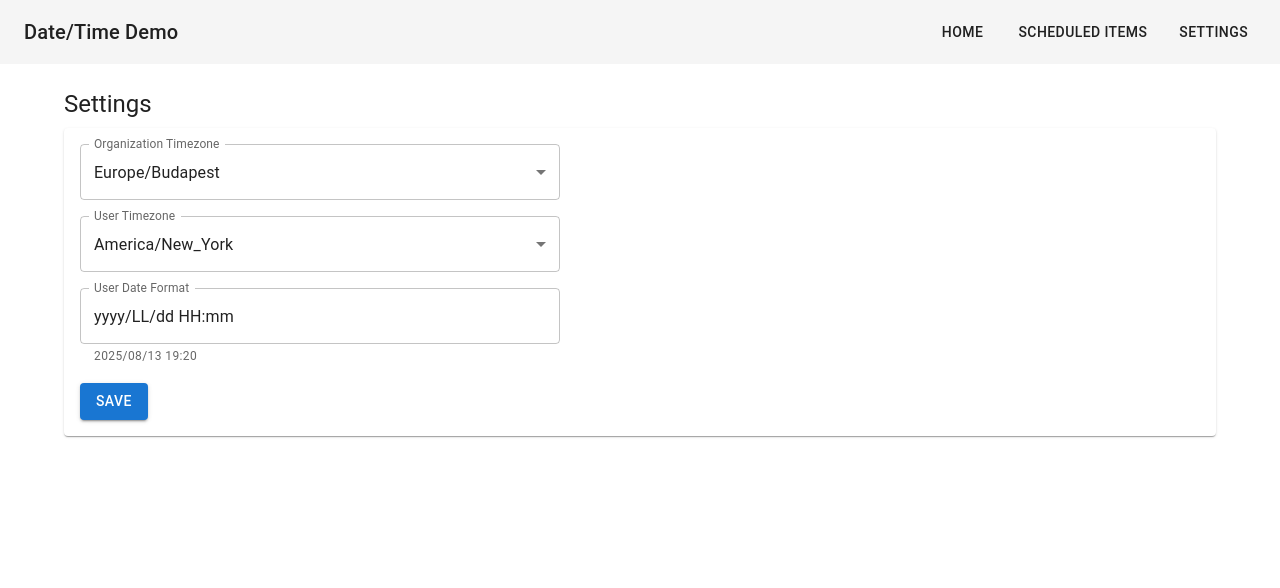
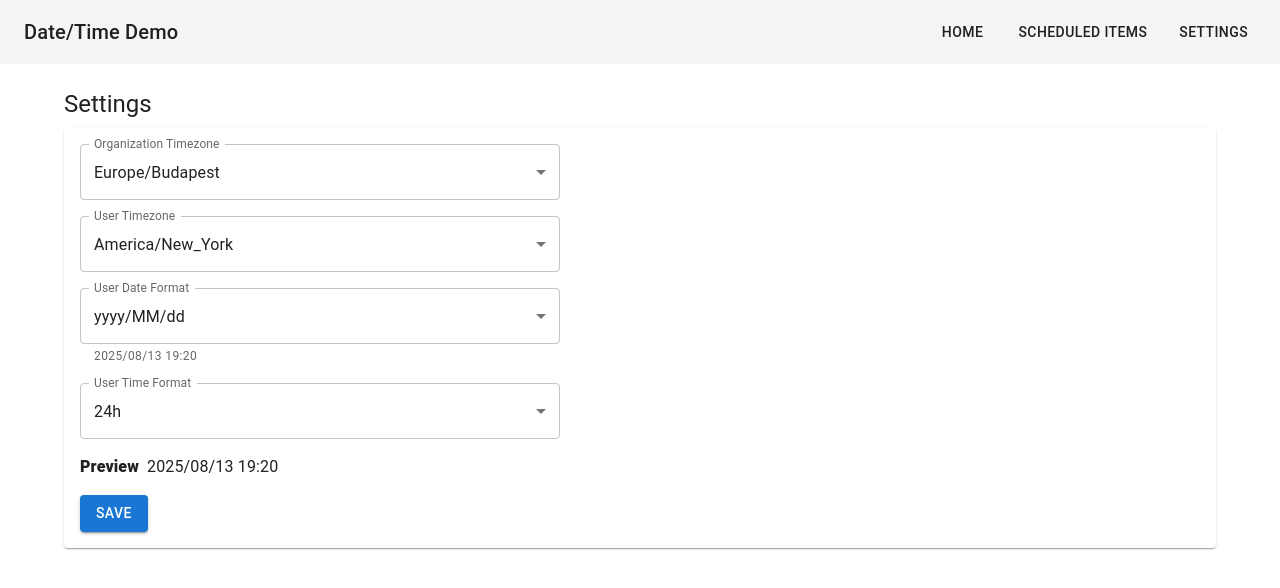
Before and after one commit to dil-abeli/react-datetime-module, a React (Vite) app: page /settings in a window 1280 px wide. Shown: the top 588 px of the page. Built offline with nearby package versions, Linux system fonts and the light colour scheme; what @diligentcorp/atlas-theme-mui would draw is missing.

Commit message:
Enhance datetime configuration by adding user time format support; update SettingsPage to include time format selection; modify DateDisplay for dynamic formatting; refactor related components and utilities for improved date and time handling.

```diff
--- a/src/api/config.ts
+++ b/src/api/config.ts
@@ -1,5 +1,6 @@
 import type { TimeConfig } from '../providers/datetime/utils'
 import { useSettingsStore } from '../store/settingsStore'
+import { TIME_FORMAT_PATTERN } from '../providers/datetime/constants'
 
 function delay(ms: number) {
   return new Promise((r) => setTimeout(r, ms))
@@ -7,8 +8,8 @@ function delay(ms: number) {
 
 export async function fetchTimeConfig(): Promise<TimeConfig> {
   await delay(200)
-  const { orgTimezone, userTimezone, userDateFormat } = useSettingsStore.getState()
-  return { orgTimezone, userTimezone, userDateFormat }
+  const { orgTimezone, userTimezone, userDateFormat, userTimeFormat } = useSettingsStore.getState()
+  return { orgTimezone, userTimezone, userDateFormat, userTimeFormat }
 }
 
 export async function fetchOrgTimezone(): Promise<string> {
@@ -18,12 +19,13 @@ export async function fetchOrgTimezone(): Promise<string> {
 
 export async function fetchUserPrefs(): Promise<{ timezone: string; dateFormat: string }> {
   const cfg = await fetchTimeConfig()
-  return { timezone: cfg.userTimezone, dateFormat: cfg.userDateFormat }
+  const combined = `${cfg.userDateFormat} ${TIME_FORMAT_PATTERN[cfg.userTimeFormat]}`
+  return { timezone: cfg.userTimezone, dateFormat: combined }
 }
 
 export async function updateTimeConfig(next: Partial<TimeConfig>): Promise<TimeConfig> {
   await delay(200)
   useSettingsStore.getState().updateConfig(next)
-  const { orgTimezone, userTimezone, userDateFormat } = useSettingsStore.getState()
-  return { orgTimezone, userTimezone, userDateFormat }
+  const { orgTimezone, userTimezone, userDateFormat, userTimeFormat } = useSettingsStore.getState()
+  return { orgTimezone, userTimezone, userDateFormat, userTimeFormat }
 }
--- a/src/components/DateDisplay.tsx
+++ b/src/components/DateDisplay.tsx
@@ -15,9 +15,9 @@ export function DateDisplay({
   format,
   emptyText = "—",
 }: DateDisplayProps) {
-  const { orgTimezone, userTimezone, userDateFormat, ready } = useDateTimeConfig();
+  const { orgTimezone, userTimezone, userDateFormat, userTimeFormat, ready } = useDateTimeConfig();
 
-  const displayFormat = format ?? userDateFormat;
+  const displayFormat = format ?? `${userDateFormat} ${userTimeFormat === '24h' ? 'HH:mm' : 'hh:mm a'}`;
 
   const tzRows = useMemo(
     () => [
@@ -38,7 +38,7 @@ export function DateDisplay({
         const isActive = tz === orgTimezone;
         const value = baseUtc!.setZone(tz).toFormat(displayFormat);
         return (
-          <Stack key={tz} direction="row" justifyContent="space-between" gap={2}>
+          <Stack key={`${label}|${tz}`} direction="row" justifyContent="space-between" gap={2}>
             <Stack sx={{ minWidth: 150 }}>
               <Typography variant="labelSm" fontWeight={isActive ? 800 : 400}>
                 {label}
--- a/src/pages/settings/SettingsPage.tsx
+++ b/src/pages/settings/SettingsPage.tsx
@@ -1,18 +1,19 @@
 import { Box, Paper, Stack, TextField, Typography, MenuItem } from '@mui/material'
 import { useMemo, useState } from 'react'
 import { useTimeConfigQuery, useUpdateTimeConfigMutation } from '../../queries/hooks'
-import { useDateTimeConfig } from '../../providers/datetime/hooks'
 import { SubmitButton } from '../../components/ui/SubmitButton'
 import { formatUtcForTimezone } from '../../providers/datetime/utils'
+import { USER_DATE_FORMATS, USER_TIME_FORMATS, TIME_FORMAT_PATTERN, isUserDateFormat, isUserTimeFormat } from '../../providers/datetime/constants'
+import { DateDisplay } from '../../components/DateDisplay'
 
 export function SettingsPage() {
   const { data: config } = useTimeConfigQuery()
-  const { userDateFormat } = useDateTimeConfig()
   const { mutateAsync, isPending } = useUpdateTimeConfigMutation()
 
   const [orgTz, setOrgTz] = useState(config?.orgTimezone ?? 'UTC')
   const [userTz, setUserTz] = useState(config?.userTimezone ?? 'UTC')
-  const [dateFormat, setDateFormat] = useState(config?.userDateFormat ?? userDateFormat)
+  const [dateFormat, setDateFormat] = useState(config?.userDateFormat ?? 'yyyy/MM/dd')
+  const [timeFormat, setTimeFormat] = useState(config?.userTimeFormat ?? '24h')
 
   const tzOptions = useMemo(
     () => ['UTC', 'Europe/Budapest', 'America/New_York', 'Europe/London', 'Asia/Tokyo'],
@@ -20,7 +21,12 @@ export function SettingsPage() {
   )
 
   const handleSave = async () => {
-    await mutateAsync({ orgTimezone: orgTz, userTimezone: userTz, userDateFormat: dateFormat })
+    await mutateAsync({
+      orgTimezone: orgTz,
+      userTimezone: userTz,
+      userDateFormat: dateFormat,
+      userTimeFormat: timeFormat,
+    })
   }
 
   return (
@@ -55,11 +61,46 @@ export function SettingsPage() {
             ))}
           </TextField>
           <TextField
+            select
             label="User Date Format"
             value={dateFormat}
-            onChange={(e) => setDateFormat(e.target.value)}
-            helperText={formatUtcForTimezone(new Date().toISOString(), orgTz, dateFormat)}
+            onChange={(e) => {
+              const value = e.target.value
+              if (isUserDateFormat(value)) setDateFormat(value)
+            }}
+            helperText={formatUtcForTimezone(new Date().toISOString(), orgTz, `${dateFormat} ${TIME_FORMAT_PATTERN[timeFormat]}`)}
+          >
+            {USER_DATE_FORMATS.map((fmt) => (
+              <MenuItem key={fmt} value={fmt}>
+                {fmt}
+              </MenuItem>
+            ))}
+          </TextField>
+          <TextField
+            select
+            label="User Time Format"
+            value={timeFormat}
+            onChange={(e) => {
+              const value = e.target.value
+              if (isUserTimeFormat(value)) setTimeFormat(value)
+            }}
+          >
+            {USER_TIME_FORMATS.map((fmt) => (
+              <MenuItem key={fmt} value={fmt}>
+                {fmt}
+              </MenuItem>
+            ))}
+          </TextField>
+
+          <Stack direction="row" spacing={1}>
+          <Typography variant="labelSm" fontWeight={800} alignSelf="center">
+            Preview
+          </Typography>
+          <DateDisplay
+            utcIso={new Date().toISOString()}
+            format={`${dateFormat} ${TIME_FORMAT_PATTERN[timeFormat]}`}
           />
+          </Stack>
           <Stack direction="row" spacing={1}>
             <SubmitButton variant="contained" onClick={handleSave} loading={isPending}>
               Save
--- a/src/providers/datetime/DateTimeProvider.tsx
+++ b/src/providers/datetime/DateTimeProvider.tsx
@@ -15,7 +15,8 @@ export function DateTimeProvider({ config, ready, children }: Readonly<DateTimeP
     () => ({
       orgTimezone: config?.orgTimezone ?? 'UTC',
       userTimezone: config?.userTimezone ?? 'UTC',
-      userDateFormat: config?.userDateFormat ?? "yyyy-LL-dd'T'HH:mm",
+      userDateFormat: config?.userDateFormat ?? 'yyyy/MM/dd',
+      userTimeFormat: config?.userTimeFormat ?? '24h',
       ready,
     }),
     [config, ready],
--- /dev/null
+++ b/src/providers/datetime/constants.ts
@@ -0,0 +1,23 @@
+export const USER_DATE_FORMATS = [
+  'yyyy/MM/dd',
+  'MM/dd/yyyy',
+  'dd/MM/yyyy',
+] as const
+
+export type UserDateFormat = typeof USER_DATE_FORMATS[number]
+
+export const USER_TIME_FORMATS = ['12h', '24h'] as const
+export type UserTimeFormat = typeof USER_TIME_FORMATS[number]
+
+export const TIME_FORMAT_PATTERN: Record<UserTimeFormat, string> = {
+  '12h': 'hh:mm a',
+  '24h': 'HH:mm',
+}
+
+export function isUserDateFormat(value: string): value is UserDateFormat {
+  return (USER_DATE_FORMATS as readonly string[]).includes(value)
+}
+
+export function isUserTimeFormat(value: string): value is UserTimeFormat {
+  return (USER_TIME_FORMATS as readonly string[]).includes(value)
+}
--- a/src/providers/datetime/utils.ts
+++ b/src/providers/datetime/utils.ts
@@ -1,9 +1,12 @@
 import { DateTime } from 'luxon'
+
+import type { UserDateFormat, UserTimeFormat } from './constants'
 
 export type TimeConfig = {
   orgTimezone: string
   userTimezone: string
-  userDateFormat: string
+  userDateFormat: UserDateFormat
+  userTimeFormat: UserTimeFormat
 }
 
 export function utcIsoToOrgDateTime(utcIso: string, orgTimezone: string): DateTime {
--- a/src/store/settingsStore.ts
+++ b/src/store/settingsStore.ts
@@ -1,6 +1,7 @@
 import { create } from 'zustand'
 import { persist } from 'zustand/middleware'
 import type { TimeConfig } from '../providers/datetime/utils'
+import type { UserDateFormat, UserTimeFormat } from '../providers/datetime/constants'
 
 export type SettingsState = TimeConfig & {
   setConfig: (config: TimeConfig) => void
@@ -12,7 +13,8 @@ export const useSettingsStore = create<SettingsState>()(
     (set, get) => ({
       orgTimezone: 'Europe/Budapest',
       userTimezone: 'America/New_York',
-      userDateFormat: 'yyyy/LL/dd HH:mm',
+      userDateFormat: 'yyyy/MM/dd' as UserDateFormat,
+      userTimeFormat: '24h' as UserTimeFormat,
       setConfig: (config) => set({ ...config }),
       updateConfig: (partial) => set({ ...get(), ...partial }),
     }),
```
